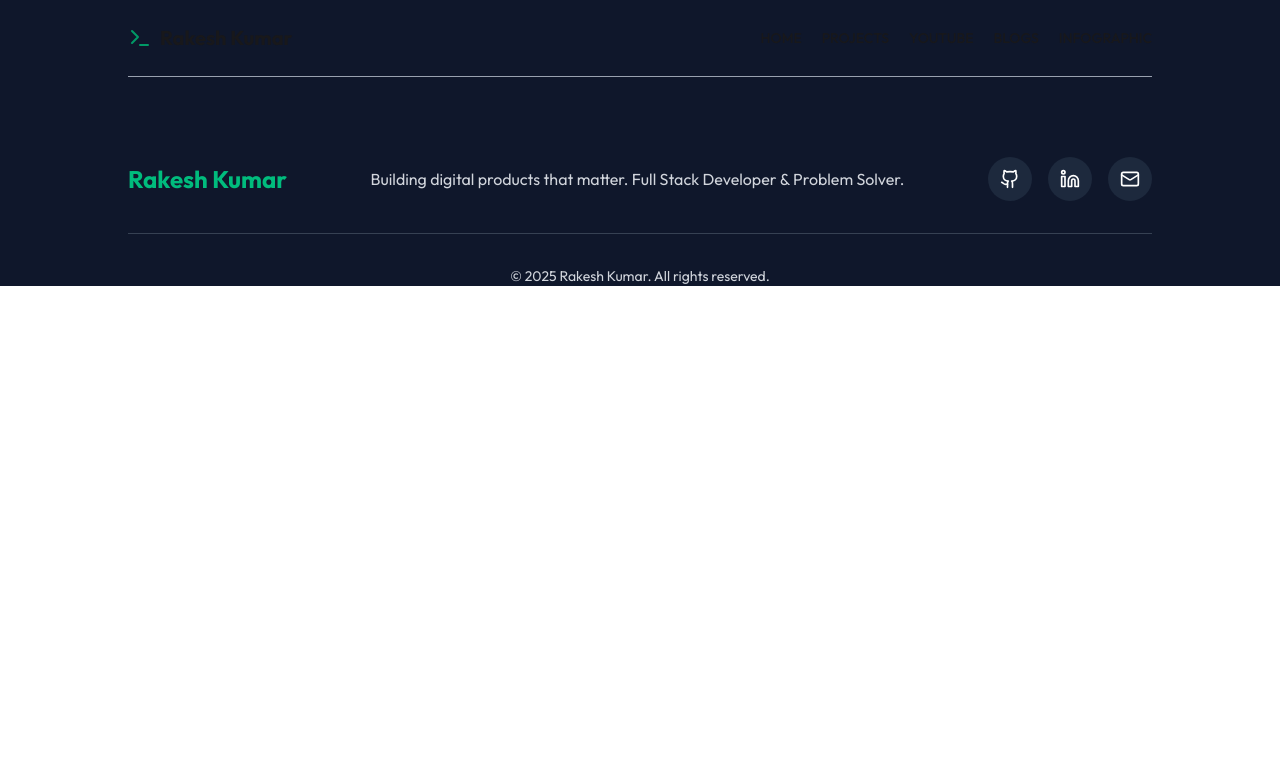
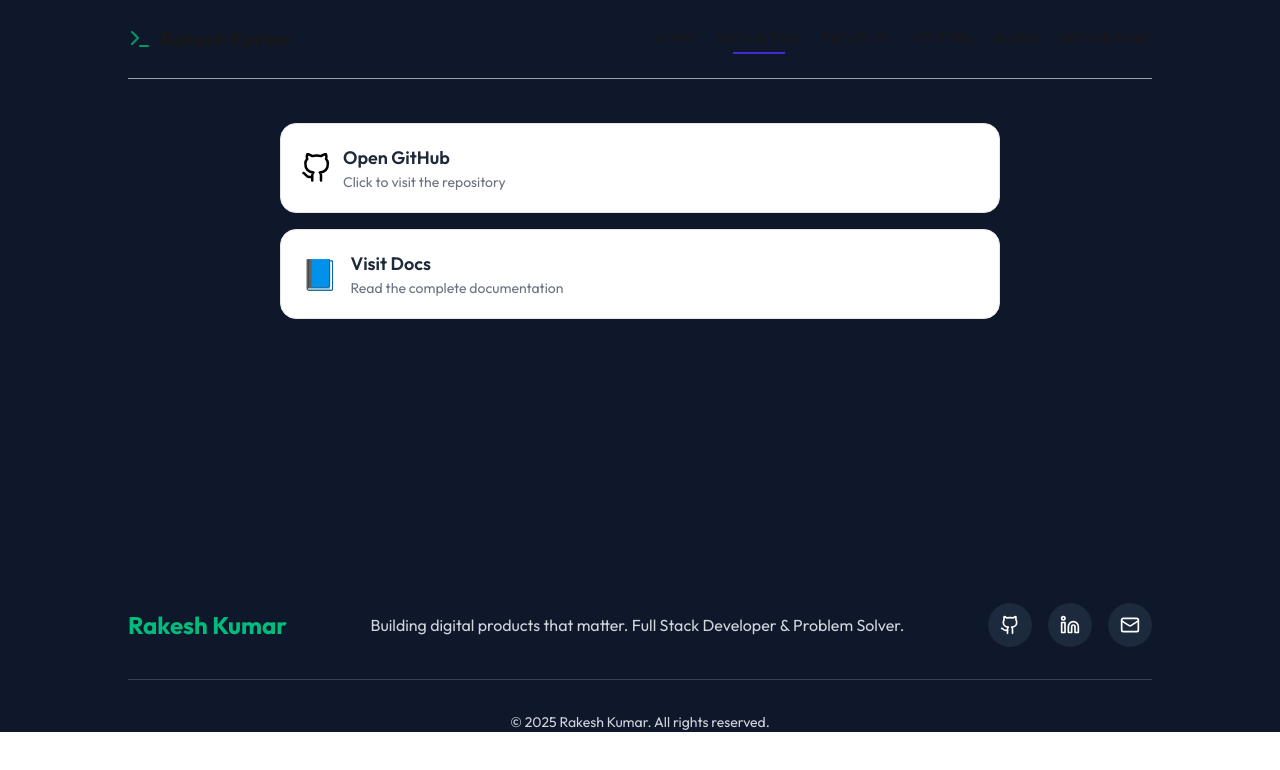
Before and after one commit to Rakesh709/portfolio, a React (Vite) app: page /githubDoc in a window 1280 px wide. Shown: the top 770 px of the page. Built offline with nearby package versions, Linux system fonts and the light colour scheme.

Commit message:
added github doc generator

```diff
--- a/src/App.jsx
+++ b/src/App.jsx
@@ -8,6 +8,7 @@ import Infographic from "./page/Infographic.jsx";
 import Projects from "../src/page/Projects.jsx"
 import Youtube from "../src/page/Youtube.jsx"
 import Footer from "./components/Footer.jsx";
+import GithubDoc from "./page/GithubDoc.jsx";
 
 function App() {
   return (
@@ -16,6 +17,7 @@ function App() {
         <Routes>
             <Route path='/' element={<Home/>}/>
             <Route path='/projects' element={<Projects/>}/>
+            <Route path='/githubDoc' element={<GithubDoc/>}/>
             <Route path='/youtube' element={<Youtube/>}/>
             <Route path='/blog' element={<Blogs/>}/>
             <Route path='/infographic' element={<Infographic/>}/>
--- /dev/null
+++ b/src/components/GithubDocument.jsx
@@ -0,0 +1,21 @@
+export default function RedirectCard({ title, description, icon, link }) {
+  return (
+    <div
+      onClick={() => window.open(link, "_blank")}
+      className="w-full cursor-pointer border border-gray-200 rounded-2xl p-5 hover:shadow-md hover:border-gray-300 transition-all duration-200 bg-white"
+    >
+      <div className="flex items-center gap-3">
+        <div className="text-3xl">{icon}</div>
+
+        <div>
+          <h2 className="text-lg font-semibold text-gray-800">
+            {title}
+          </h2>
+          <p className="text-sm text-gray-500">
+            {description}
+          </p>
+        </div>
+      </div>
+    </div>
+  );
+}
--- a/src/page/Projects.jsx
+++ b/src/components/Infographic.jsx
@@ -1,11 +1,11 @@
 import React from 'react'
 
-const Projects = () => {
+const Infographic = () => {
   return (
     <div>
-      <h1>Projects</h1>
+      Infographic
     </div>
   )
 }
 
-export default Projects
+export default Infographic
--- a/src/components/Navbar.jsx
+++ b/src/components/Navbar.jsx
@@ -6,7 +6,7 @@ const Navbar = () => {
 
 
   return (
-    <div className='flex items-center justify-between text-sm py-6 mb-5 border-b border-b-gray-400 '>
+    <div className='flex items-center justify-between text-sm py-6 mb-5 border-b border-b-gray-400'>
         {/* Logo */}
         <div className="flex items-center gap-2 text-xl font-bold">
           <Terminal className="text-emerald-600" size={24} />
@@ -16,6 +16,11 @@ const Navbar = () => {
             <NavLink to='/' className='hover:text-emerald-600 transition'>
                 <li className='py-1'>HOME</li>
                 <hr className='border-none outline-none h-0.5 bg-primary w-3/5 m-auto hidden' />
+            </NavLink>
+
+            <NavLink to='/githubDoc' className='hover:text-emerald-600 transition'>
+                <li className='py-1'>GITHUB DOC</li>
+                <hr  className='border-none outline-none h-0.5 bg-primary w-3/5 m-auto hidden'/>
             </NavLink>
 
             <NavLink to='/projects' className='hover:text-emerald-600 transition'>
--- /dev/null
+++ b/src/page/GithubDoc.jsx
@@ -0,0 +1,27 @@
+import React from 'react'
+import { FiGithub } from "react-icons/fi";
+import RedirectCard from "../components/GithubDocument.jsx";
+
+const GithubDoc = () => {
+  return (
+    <div>
+      <div className="p-6 max-w-3xl mx-auto grid gap-4 mb-65">
+      <RedirectCard
+        title="Open GitHub"
+        description="Click to visit the repository"
+        icon={<FiGithub className='text-black'/>}
+        link="https://github.com/Rakesh709/github-doc"
+      />
+
+      <RedirectCard
+        title="Visit Docs"
+        description="Read the complete documentation"
+        icon="📘"
+        link="https://github-doc-gen.vercel.app/"
+      />
+    </div>
+    </div>
+  )
+}
+
+export default GithubDoc
```
